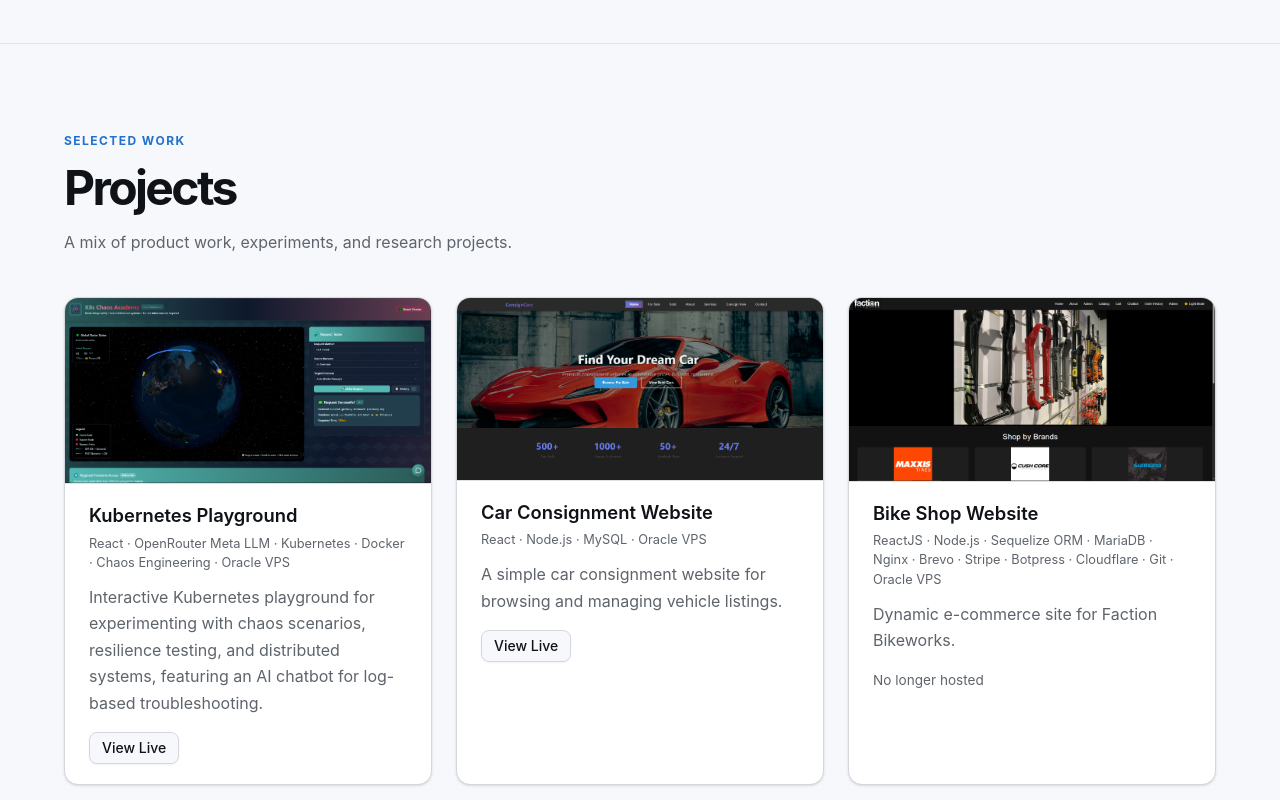
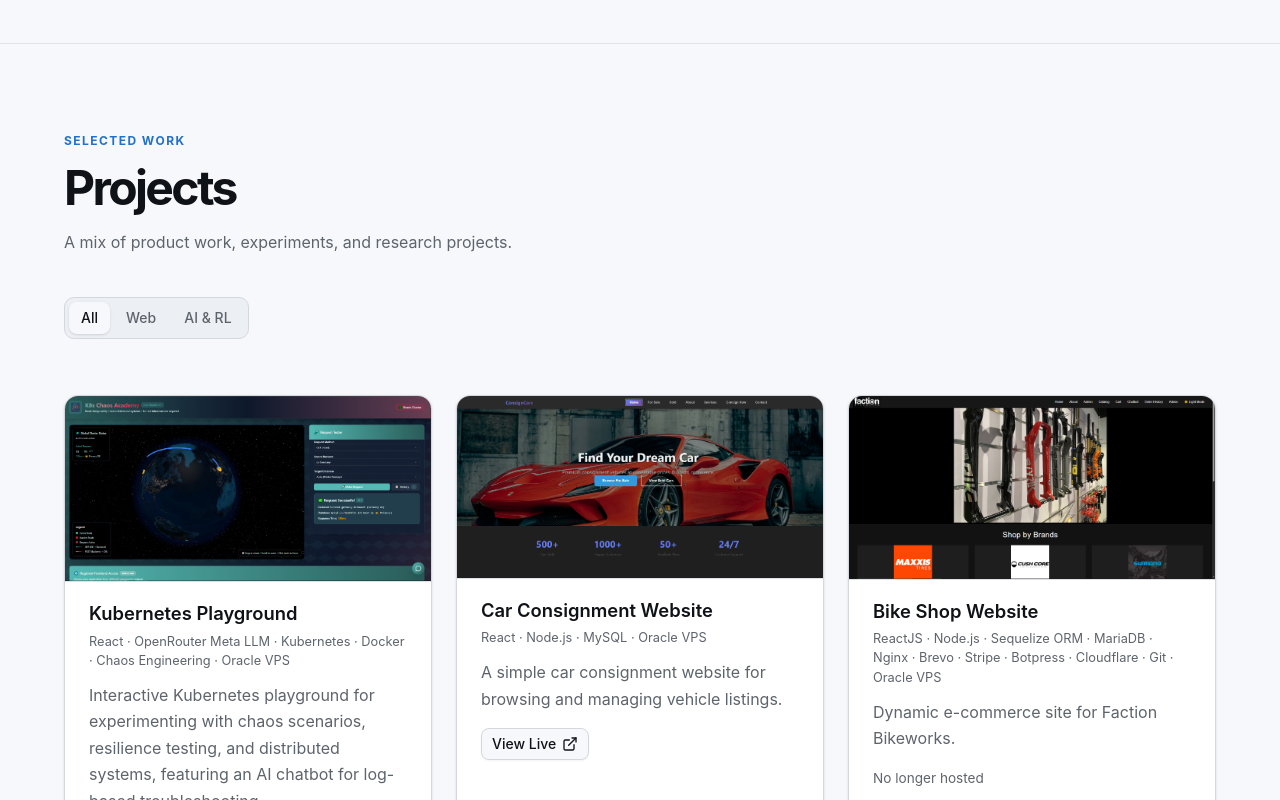
Before and after one commit to JunKit2003/PortfolioWebsite, a React (Vite) app in the folder frontend/: page / in a window 1280 px wide. Shown: the part 1720-2520 px from the top of the page. Built offline with nearby package versions, Linux system fonts and the light colour scheme.

Commit message:
feat: add project filtering tabs and card interactions

```diff
--- a/frontend/src/components/ProjectsSection.tsx
+++ b/frontend/src/components/ProjectsSection.tsx
@@ -1,3 +1,5 @@
+import { ExternalLink } from "lucide-react"
+
 import { SectionHeading } from "@/components/SectionHeading"
 import { Button } from "@/components/ui/button"
 import {
@@ -8,24 +10,24 @@ import {
   CardHeader,
   CardTitle,
 } from "@/components/ui/card"
-import { projects } from "@/data/portfolio"
+import { Tabs, TabsContent, TabsList, TabsTrigger } from "@/components/ui/tabs"
+import { projects, type Project } from "@/data/portfolio"
 
 const externalLinkProps = {
   rel: "noreferrer noopener",
   target: "_blank",
 }
 
-export function ProjectsSection() {
+const filters = [
+  { value: "all", label: "All" },
+  { value: "web", label: "Web" },
+  { value: "ai", label: "AI & RL" },
+] as const
+
+function ProjectGrid({ items }: { items: Project[] }) {
   return (
-    <section className="page-section" data-reveal id="projects">
-      <div className="content-container">
-        <SectionHeading
-          eyebrow="Selected work"
-          title="Projects"
-          description="A mix of product work, experiments, and research projects."
-        />
     <div className="projects-grid">
-          {projects.map((project) => {
+      {items.map((project) => {
         const isPaired = project.images.length > 1
 
         return (
@@ -36,12 +38,7 @@ export function ProjectsSection() {
               }
             >
               {project.images.map((image) => (
-                    <img
-                      alt={image.alt}
-                      key={image.src}
-                      loading="lazy"
-                      src={image.src}
-                    />
+                <img alt={image.alt} key={image.src} loading="lazy" src={image.src} />
               ))}
             </div>
             <CardHeader>
@@ -58,6 +55,7 @@ export function ProjectsSection() {
                 <Button asChild size="sm" variant="outline">
                   <a href={project.href} {...externalLinkProps}>
                     {project.linkLabel}
+                    <ExternalLink aria-hidden="true" />
                   </a>
                 </Button>
               ) : (
@@ -68,6 +66,37 @@ export function ProjectsSection() {
         )
       })}
     </div>
+  )
+}
+
+export function ProjectsSection() {
+  return (
+    <section className="page-section" data-reveal id="projects">
+      <div className="content-container">
+        <SectionHeading
+          eyebrow="Selected work"
+          title="Projects"
+          description="A mix of product work, experiments, and research projects."
+        />
+        <Tabs className="projects-tabs" defaultValue="all">
+          <TabsList aria-label="Filter projects">
+            {filters.map((filter) => (
+              <TabsTrigger key={filter.value} value={filter.value}>
+                {filter.label}
+              </TabsTrigger>
+            ))}
+          </TabsList>
+          {filters.map((filter) => (
+            <TabsContent key={filter.value} value={filter.value}>
+              <ProjectGrid
+                items={projects.filter(
+                  (project) =>
+                    filter.value === "all" || project.category === filter.value,
+                )}
+              />
+            </TabsContent>
+          ))}
+        </Tabs>
       </div>
     </section>
   )
--- /dev/null
+++ b/frontend/src/components/ui/tabs.tsx
@@ -0,0 +1,46 @@
+import * as React from "react"
+import { Tabs as TabsPrimitive } from "radix-ui"
+
+import { cn } from "@/lib/utils"
+
+function Tabs({ className, ...props }: React.ComponentProps<typeof TabsPrimitive.Root>) {
+  return <TabsPrimitive.Root data-slot="tabs" className={cn("flex flex-col gap-4", className)} {...props} />
+}
+
+function TabsList({ className, ...props }: React.ComponentProps<typeof TabsPrimitive.List>) {
+  return (
+    <TabsPrimitive.List
+      data-slot="tabs-list"
+      className={cn(
+        "inline-flex w-fit items-center justify-center gap-1 rounded-lg border border-border bg-muted p-1 text-muted-foreground",
+        className,
+      )}
+      {...props}
+    />
+  )
+}
+
+function TabsTrigger({ className, ...props }: React.ComponentProps<typeof TabsPrimitive.Trigger>) {
+  return (
+    <TabsPrimitive.Trigger
+      data-slot="tabs-trigger"
+      className={cn(
+        "inline-flex items-center justify-center rounded-md px-3 py-1.5 text-sm font-medium whitespace-nowrap transition-colors focus-visible:outline-none focus-visible:ring-[3px] focus-visible:ring-ring/50 disabled:pointer-events-none disabled:opacity-50 data-[state=active]:bg-background data-[state=active]:text-foreground data-[state=active]:shadow-sm",
+        className,
+      )}
+      {...props}
+    />
+  )
+}
+
+function TabsContent({ className, ...props }: React.ComponentProps<typeof TabsPrimitive.Content>) {
+  return (
+    <TabsPrimitive.Content
+      data-slot="tabs-content"
+      className={cn("flex-1 outline-none", className)}
+      {...props}
+    />
+  )
+}
+
+export { Tabs, TabsList, TabsTrigger, TabsContent }
--- a/frontend/src/data/portfolio.ts
+++ b/frontend/src/data/portfolio.ts
@@ -27,6 +27,7 @@ export type Project = {
   description: string
   tools: string[]
   images: ProjectImage[]
+  category: "web" | "ai"
   href?: string
   linkLabel?: string
   note?: string
@@ -139,6 +140,7 @@ export const projects: Project[] = [
       "Oracle VPS",
     ],
     images: [{ src: "/k8s.png", alt: "Kubernetes Playground interface" }],
+    category: "web",
     href: "https://k8s.junkit.my",
     linkLabel: "View Live",
   },
@@ -153,6 +155,7 @@ export const projects: Project[] = [
         alt: "Car Consignment Website listing page",
       },
     ],
+    category: "web",
     href: "https://consigncars.junkit.my",
     linkLabel: "View Live",
   },
@@ -173,6 +176,7 @@ export const projects: Project[] = [
       "Oracle VPS",
     ],
     images: [{ src: "/faction.png", alt: "Faction Bikeworks storefront" }],
+    category: "web",
     note: "No longer hosted",
   },
   {
@@ -186,6 +190,7 @@ export const projects: Project[] = [
         alt: "SUMO traffic simulation animation",
       },
     ],
+    category: "ai",
     href: "https://github.com/JunKit2003/Designing-Intelligent-Agents",
     linkLabel: "View Repo",
   },
@@ -201,6 +206,7 @@ export const projects: Project[] = [
         alt: "LunarLander-v2 reinforcement learning animation",
       },
     ],
+    category: "ai",
     href: "https://github.com/JunKit2003/Autonomous-Robotics-Systems",
     linkLabel: "View Repo",
   },
@@ -211,6 +217,7 @@ export const projects: Project[] = [
     images: [
       { src: "/unm.png", alt: "University Marketplace Website interface" },
     ],
+    category: "web",
     note: "No longer hosted",
   },
 ]
--- a/frontend/src/index.css
+++ b/frontend/src/index.css
@@ -569,6 +569,13 @@ html.light {
     transform: none;
     transition: none;
   }
+
+  .project-card:hover,
+  .project-card:focus-within,
+  .project-card:hover .project-media img,
+  .project-card:focus-within .project-media img {
+    transform: none;
+  }
 }
 
 .brand-icon {
@@ -609,3 +616,30 @@ html.light {
   height: 0.9rem;
   object-fit: contain;
 }
+
+.projects-tabs {
+  margin-top: 2.5rem;
+}
+
+.project-card {
+  transition:
+    transform 180ms ease,
+    border-color 180ms ease,
+    box-shadow 180ms ease;
+}
+
+.project-card:hover,
+.project-card:focus-within {
+  transform: translateY(-4px);
+  border-color: color-mix(in oklch, var(--primary) 45%, var(--border));
+  box-shadow: 0 1rem 2.5rem oklch(0 0 0 / 0.18);
+}
+
+.project-media img {
+  transition: transform 400ms ease;
+}
+
+.project-card:hover .project-media img,
+.project-card:focus-within .project-media img {
+  transform: scale(1.04);
+}
```
Lines whose indentation alone changed are shown as unchanged.
